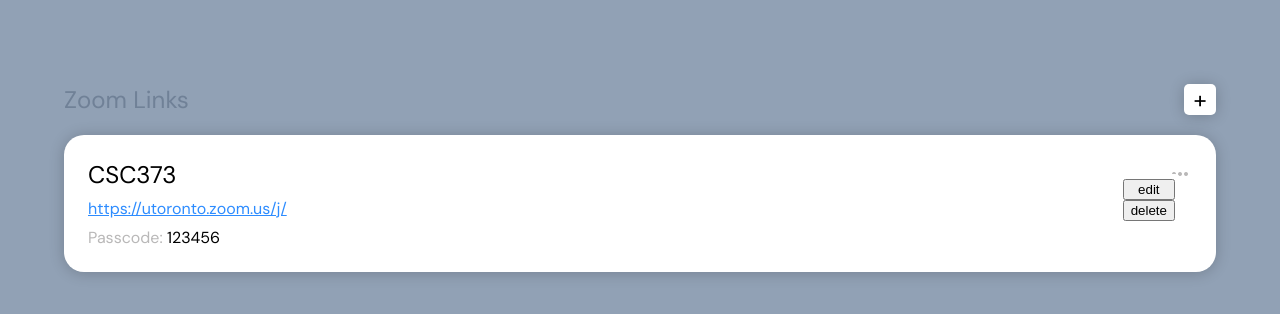
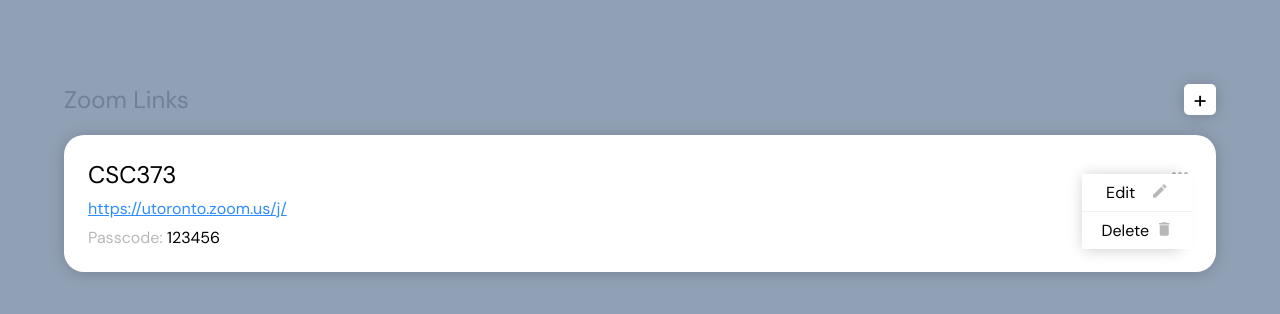
Before and after one commit to judy-n/linki, an Electron app: page index.html in a window 1280 px wide. Both pictures are taken after a click on the icon "more_horiz". Drawn offline with Linux system fonts and the light colour scheme.

Commit message:
menu style

```diff
--- a/index.html
+++ b/index.html
@@ -78,8 +78,8 @@
     <div class="add-btn" onclick="addCourse()">+</div>
 </div>
 <div class="menu hidden">
-    <button>edit</button>
-    <button>delete</button>
+    <a>Edit <span class="material-icons">edit</span></a>
+    <a>Delete <span class="material-icons">delete</span></a>
 </div>
 <div class="course" id="course0">
     <div class="title">
--- a/style.css
+++ b/style.css
@@ -96,9 +96,31 @@
     left: 0;
     top: 0;
     background: white;
-    padding: 5px;
     border-radius: 5px;
+    box-shadow: 1px 1px 15px 0 rgba(0,0,0,0.2);
 }
 .hidden {
     visibility: hidden;
 }
+
+.menu a {
+    background-color: white;
+    cursor: pointer;
+    padding: 0.5rem 1rem;
+    border-bottom: solid 1px #f1f1f1;
+    display: flex;
+    justify-content: space-around;
+    width: 80%;
+}
+
+.menu a:last-child {
+    border-bottom: none;
+}
+.menu a:hover {
+    background-color: #efefef;
+}
+
+.menu .material-icons {
+    font-size: large;
+    color: #B9B8B8;
+}
```
